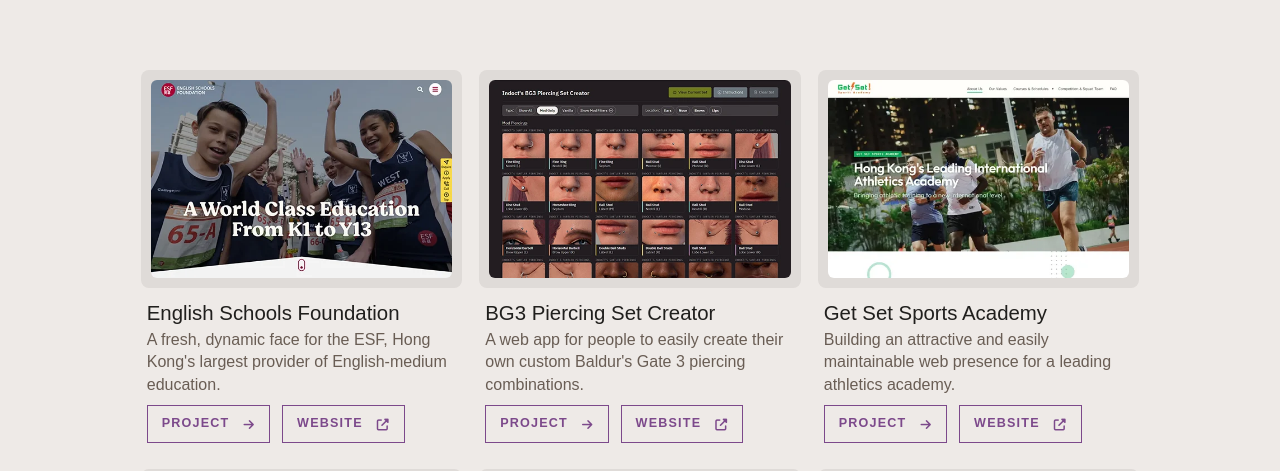
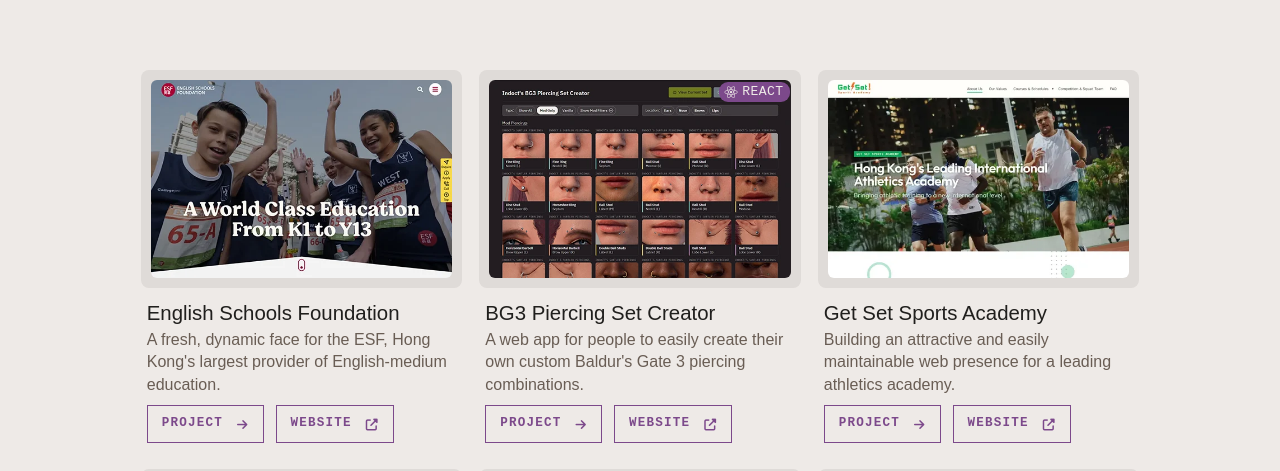
Before and after one commit to indoct/scho-react, a React (Vite) app: page / in a window 1280 px wide. Shown: the part 301-772 px from the top of the page. Built offline with nearby package versions, Linux system fonts and the light colour scheme; a web font is replaced by a local one.

Commit message:
ui indicator

```diff
--- a/src/App.css
+++ b/src/App.css
@@ -48,6 +48,8 @@
   --scholapis: #1476b3;
   --schoteal: #2ca58d;
   --schoapple: #a2bd4a;
+
+  text-rendering: optimizeLegibility;
 }
 
 html,
@@ -601,7 +603,7 @@
   letter-spacing: 0.07rem;
   font-size: 0.74rem;
   font-weight: 500;
-  font-family: "forma-djr-mono", sans-serif;
+  font-family: "forma-djr-mono", monospace;
   display: flex;
   text-decoration: none;
   justify-content: space-between;
@@ -638,6 +640,7 @@
   background-color: var(--schogrey);
   margin-bottom: 0.75rem;
   padding: 10px;
+  position: relative;
 }
 
 .light-mode .p-card-img {
@@ -648,6 +651,29 @@
   max-width: 100%;
   height: auto;
   border-radius: 6px;
+}
+
+.react {
+  font-family: "forma-djr-mono", monospace;
+  text-transform: uppercase;
+  font-size: 0.77rem;
+  letter-spacing: 0.025rem;
+  display: flex;
+  gap: 4px;
+  align-items: center;
+  position: absolute;
+  top: 5.5%;
+  right: 3.5%;
+  color: var(--schopearl);
+  background-color: var(--schoiris);
+  padding: 3px 6px;
+  border-radius: 9px;
+  line-height: 1;
+}
+
+.react i {
+  padding-top: 1px;
+  font-weight: 500;
 }
 
 .card-text {
@@ -979,7 +1005,7 @@
 }
 
 .tech {
-  font-family: "forma-djr-mono";
+  font-family: "forma-djr-mono", monospace;
   font-size: 0.86rem;
   letter-spacing: 0.0125rem;
   color: var(--schoaccent);
--- a/src/pages/Home.jsx
+++ b/src/pages/Home.jsx
@@ -12,29 +12,28 @@
             <p className="intro">
               Hi there! I'm SC Houlihan, but 'scho' is easier to spell
               <i className="fa-regular fa-face-smile-wink ps-1"></i>.{" "}
-              <span className="intro-2">
-                I'm a Front-end Developer & UX/UI Designer in London.
-              </span>
+              <span className="intro-2">I'm a Front-end Developer & UX/UI Designer in London.</span>
             </p>
           </div>
         </div>
       </section>
-      <ul
-        id="case-studies"
-        className="row mb-2 gy-4 gx-3"
-      >
+      <ul id="case-studies" className="row mb-2 gy-4 gx-3">
         <li className="col-12 col-md-6 col-xl-4 proj-card">
           <div className="p-card-img">
             <picture>
-              <source srcSet="assets/images/project/comp/project-cover-esf.webp"></source>
-              <img src="assets/images/project/comp/project-cover-esf.jpg" alt="ESF Join Us cover image" height="354" width="538" />
+              <source srcSet="assets/images/project/comp/project-cover-esf.webp" />
+              <img
+                src="assets/images/project/comp/project-cover-esf.jpg"
+                alt="ESF Join Us cover image"
+                height="354"
+                width="538"
+              />
             </picture>
           </div>
           <div className="card-text">
             <h2 className="p-title">English Schools Foundation</h2>
             <p className="p-desc">
-              A fresh, dynamic face for the ESF, Hong Kong's largest provider of
-              English-medium education.
+              A fresh, dynamic face for the ESF, Hong Kong's largest provider of English-medium education.
             </p>
           </div>
           <ul className="proj-links">
@@ -54,19 +53,24 @@
         </li>
         <li className="col-12 col-md-6 col-xl-4 proj-card">
           <div className="p-card-img">
+            <div className="react">
+              <i class="fa-brands fa-react"></i>
+              <span>react</span>
+            </div>
             <picture>
-              <source srcSet="assets/images/project/comp/project-cover-prc.webp"></source>
+              <source srcSet="assets/images/project/comp/project-cover-prc.webp" />
               <img
                 src="assets/images/project/comp/project-cover-prc.jpg"
-                alt="BG3 Piercing Set Creator project cover image" height="354" width="538"
+                alt="BG3 Piercing Set Creator project cover image"
+                height="354"
+                width="538"
               />
             </picture>
           </div>
           <div className="card-text">
             <h2 className="p-title">BG3 Piercing Set Creator</h2>
             <p className="p-desc">
-              A web app for people to easily create their own custom Baldur's
-              Gate 3 piercing combinations.
+              A web app for people to easily create their own custom Baldur's Gate 3 piercing combinations.
             </p>
           </div>
           <ul className="proj-links">
@@ -87,18 +91,19 @@
         <li className="col-12 col-md-6 col-xl-4 proj-card">
           <div className="p-card-img">
             <picture>
-              <source srcSet="assets/images/project/comp/project-cover-gs.webp"></source>
+              <source srcSet="assets/images/project/comp/project-cover-gs.webp" />
               <img
                 src="assets/images/project/comp/project-cover-gs.jpg"
-                alt="Get Set Sports Academy project cover image" height="354" width="538"
+                alt="Get Set Sports Academy project cover image"
+                height="354"
+                width="538"
               />
             </picture>
           </div>
           <div className="card-text">
             <h2 className="p-title">Get Set Sports Academy</h2>
             <p className="p-desc">
-              Building an attractive and easily maintainable web presence for a
-              leading athletics academy.
+              Building an attractive and easily maintainable web presence for a leading athletics academy.
             </p>
           </div>
           <ul className="proj-links">
@@ -119,16 +124,22 @@
         <li className="col-12 col-md-6 col-xl-4 proj-card">
           <div className="p-card-img">
             <picture>
-              <source srcSet="assets/images/project/comp/project-cover-quiz.webp"></source>
-              <img src="assets/images/project/comp/project-cover-quiz.jpg" alt="Quizzical project cover image" height="354" width="538" />
+              <div className="react">
+                <i class="fa-brands fa-react"></i>
+                <span>react</span>
+              </div>
+              <source srcSet="assets/images/project/comp/project-cover-quiz.webp" />
+              <img
+                src="assets/images/project/comp/project-cover-quiz.jpg"
+                alt="Quizzical project cover image"
+                height="354"
+                width="538"
+              />
             </picture>
           </div>
           <div className="card-text">
             <h2 className="p-title">Quizzical</h2>
-            <p className="p-desc">
-              An interactive quiz web app, built with React and utilising the
-              TMDb database.
-            </p>
+            <p className="p-desc">An interactive quiz web app, built with React and utilising the TMDb database.</p>
           </div>
           <ul className="proj-links">
             <li>
@@ -148,15 +159,19 @@
         <li className="col-12 col-md-6 col-xl-4 proj-card">
           <div className="p-card-img">
             <picture>
-              <source srcSet="assets/images/project/comp/project-cover-tod.webp"></source>
-              <img src="assets/images/project/comp/project-cover-tod.jpg" alt="The Odd Dystrict project cover image" height="354" width="538" />
+              <source srcSet="assets/images/project/comp/project-cover-tod.webp" />
+              <img
+                src="assets/images/project/comp/project-cover-tod.jpg"
+                alt="The Odd Dystrict project cover image"
+                height="354"
+                width="538"
+              />
             </picture>
           </div>
           <div className="card-text">
             <h2 className="p-title">The Odd Dystrict</h2>
             <p className="p-desc">
-              Website and web3 interface where users could mint an art NFT and
-              interact with their portfolio.
+              Website and web3 interface where users could mint an art NFT and interact with their portfolio.
             </p>
           </div>
           <ul className="proj-links">
@@ -177,15 +192,19 @@
         <li className="col-12 col-md-6 col-xl-4 proj-card">
           <div className="p-card-img">
             <picture>
-              <source srcSet="assets/images/project/comp/project-cover-n7i.webp"></source>
-              <img src="assets/images/project/comp/project-cover-n7i.jpg" alt="N7 Ipsum Project cover image" height="354" width="538" />
+              <source srcSet="assets/images/project/comp/project-cover-n7i.webp" />
+              <img
+                src="assets/images/project/comp/project-cover-n7i.jpg"
+                alt="N7 Ipsum Project cover image"
+                height="354"
+                width="538"
+              />
             </picture>
           </div>
           <div className="card-text">
             <h2 className="p-title">N7 Ipsum</h2>
             <p className="p-desc">
-              A Mass Effect lorem ipsum dummy text generator built with vanilla
-              JS. Does what it says on the tin.
+              A Mass Effect lorem ipsum dummy text generator built with vanilla JS. Does what it says on the tin.
             </p>
           </div>
           <ul className="proj-links">
@@ -202,28 +221,17 @@
         <div className="col-12 text-center">
           <div className="home-contact">
             <p>
-              If you'd like to see more work or get in touch, please fill out
-              the <a href="/contact">contact form</a>, or you can email me at:
+              If you'd like to see more work or get in touch, please fill out the <a href="/contact">contact form</a>,
+              or you can email me at:
               <a href="mailto:hello@scho.pro" className="email-big gradient">
                 hello@scho.pro
               </a>
             </p>
             <div className="social-icons pt-3">
-              <a
-                href="https://github.com/indoct/"
-                target="_blank"
-                aria-label="github (opens in new tab)"
-              >
-                <i
-                  className="fa-brands fa-square-github"
-                  aria-hidden="true"
-                ></i>
+              <a href="https://github.com/indoct/" target="_blank" aria-label="github (opens in new tab)">
+                <i className="fa-brands fa-square-github" aria-hidden="true"></i>
               </a>
-              <a
-                href="https://linkedin.com/in/shoul"
-                target="_blank"
-                aria-label="linkedin (opens in new tab)"
-              >
+              <a href="https://linkedin.com/in/shoul" target="_blank" aria-label="linkedin (opens in new tab)">
                 <i className="fa-brands fa-linkedin" />
               </a>
             </div>
```
